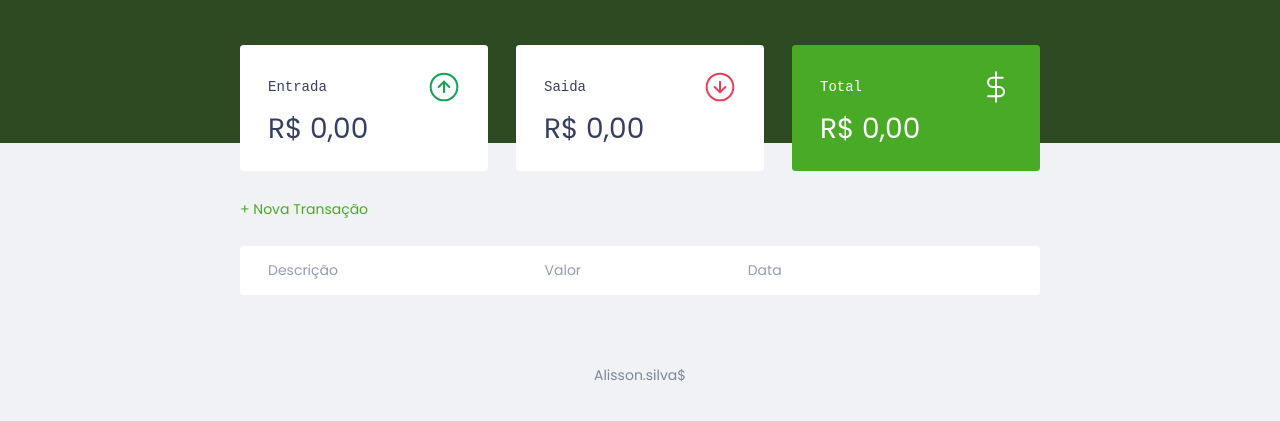
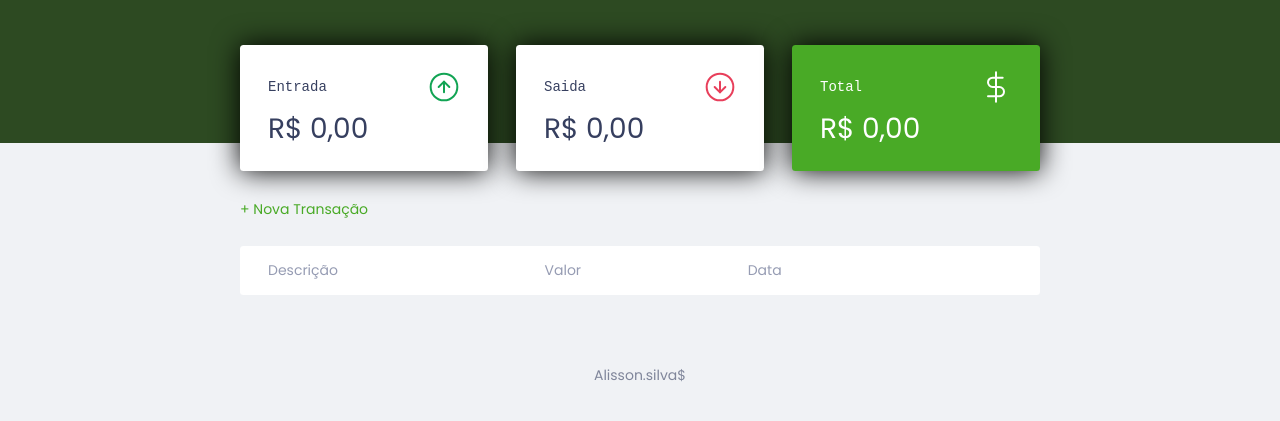
Before and after one commit to alissonjosef/balanco_saida, a plain HTML site: page index.html in a window 1280 px wide. Shown: the part 51-472 px from the top of the page. Drawn offline with Linux system fonts and the light colour scheme.

Commit message:
icon-fav

```diff
--- a/index.html
+++ b/index.html
@@ -9,6 +9,8 @@
   <link rel="stylesheet" href="./styles.css">
   <link rel="preconnect" href="https://fonts.gstatic.com">
 <link href="https://fonts.googleapis.com/css2?family=Poppins:ital,wght@0,100;0,400;0,700;1,100;1,400;1,700&display=swap" rel="stylesheet">
+  <link rel="sortcut icon" href="./assets/img/android-icon-192x192.png" type="image/x-icon" />
+
 
 </head>
 
--- a/styles.css
+++ b/styles.css
@@ -136,6 +136,7 @@ header {
   line-height: 3rem;
 
   margin-top: 1rem;
+  box-shadow: 0 0 1em black;
 }
 
 .card.total {
```
